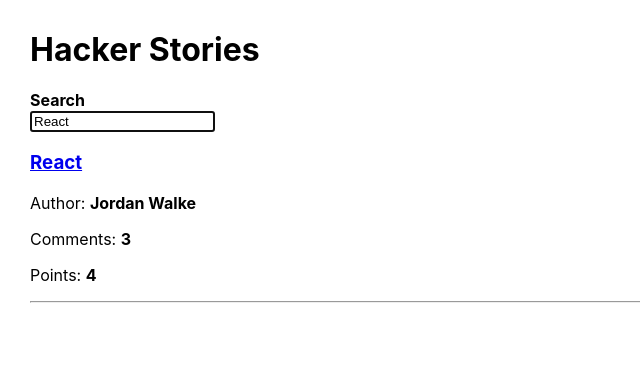
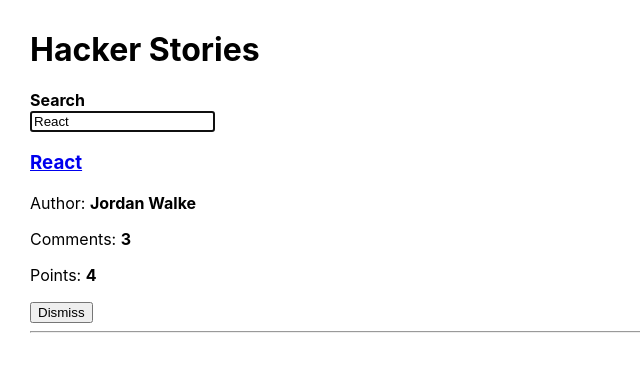
Before and after one commit to DarbazAli/hacker-stories, a React (Create React App) app: page / in a window 1280 px wide. Shown: the top 372 px of the page, without its empty margins (0-640 px from the left). Built offline with nearby package versions, Linux system fonts and the light colour scheme.

Commit message:
remove item by id

```diff
--- a/src/App.js
+++ b/src/App.js
@@ -2,23 +2,7 @@
 import Search from './components/Search.js'
 import List from './components/List.js'
 
-// create a custom hook
-// this custom hook creates a search term to be used as a state inside App component
-// key -> is the key to localState parameter
-// initialState -> the inital state that the hook uses
-
-const useSemiPersistentState = (key, initialState) => {
-  const [value, setValue] = useState(localStorage.getItem(key) || initialState)
-
-  useEffect(() => {
-    localStorage.setItem(key, value)
-  }, [key, value])
-
-  return [value, setValue]
-}
-
-const App = () => {
-  const stories = [
+const initialStories = [
   {
     title: 'React',
     url: 'https://reactjs.org/',
@@ -47,11 +31,37 @@
   },
 ]
 
+// create a custom hook
+// this custom hook creates a search term to be used as a state inside App component
+// key -> is the key to localState parameter
+// initialState -> the inital state that the hook uses
+
+const useSemiPersistentState = (key, initialState) => {
+  const [value, setValue] = useState(localStorage.getItem(key) || initialState)
+
+  useEffect(() => {
+    localStorage.setItem(key, value)
+  }, [key, value])
+
+  return [value, setValue]
+}
+
+const App = () => {
   // main state of the App
   const [searchTerm, setSearchTerm] = useSemiPersistentState('search', 'React')
 
+  const [stories, setStories] = useState(initialStories)
+
   // search handler function
   const handleSearch = (e) => setSearchTerm(e.target.value)
+
+  // remvoer function
+  const handleRemoveStory = (item) => {
+    const newStories = stories.filter(
+      (story) => item.objectID !== story.objectID
+    )
+    setStories(newStories)
+  }
 
   // filtered sotires
   const searchStories = stories.filter((story) =>
@@ -72,7 +82,7 @@
         Search
       </Search>
 
-      <List list={searchStories} />
+      <List list={searchStories} onRemoveItem={handleRemoveStory} />
     </div>
   )
 }
--- a/src/components/List.js
+++ b/src/components/List.js
@@ -1,9 +1,14 @@
 import React from 'react'
 
-const List = ({ list }) =>
-  list.map(({ objectID, ...item }) => <Item key={objectID} {...item} />)
+const List = ({ list, onRemoveItem }) =>
+  list.map((item) => (
+    <Item key={item.objectID} item={item} onRemoveItem={onRemoveItem} />
+  ))
 
-const Item = ({ title, author, url, num_comments, points }) => (
+const Item = ({ item, onRemoveItem }) => {
+  const { url, title, author, num_comments, points } = item
+
+  return (
     <div>
       <h3>
         <a href={url}>{title}</a>
@@ -17,8 +22,12 @@
       <p>
         Points: <b>{points}</b>
       </p>
+      <button type='button' onClick={() => onRemoveItem(item)}>
+        Dismiss
+      </button>
       <hr />
     </div>
   )
+}
 
 export default List
```
Lines whose indentation alone changed are shown as unchanged.
